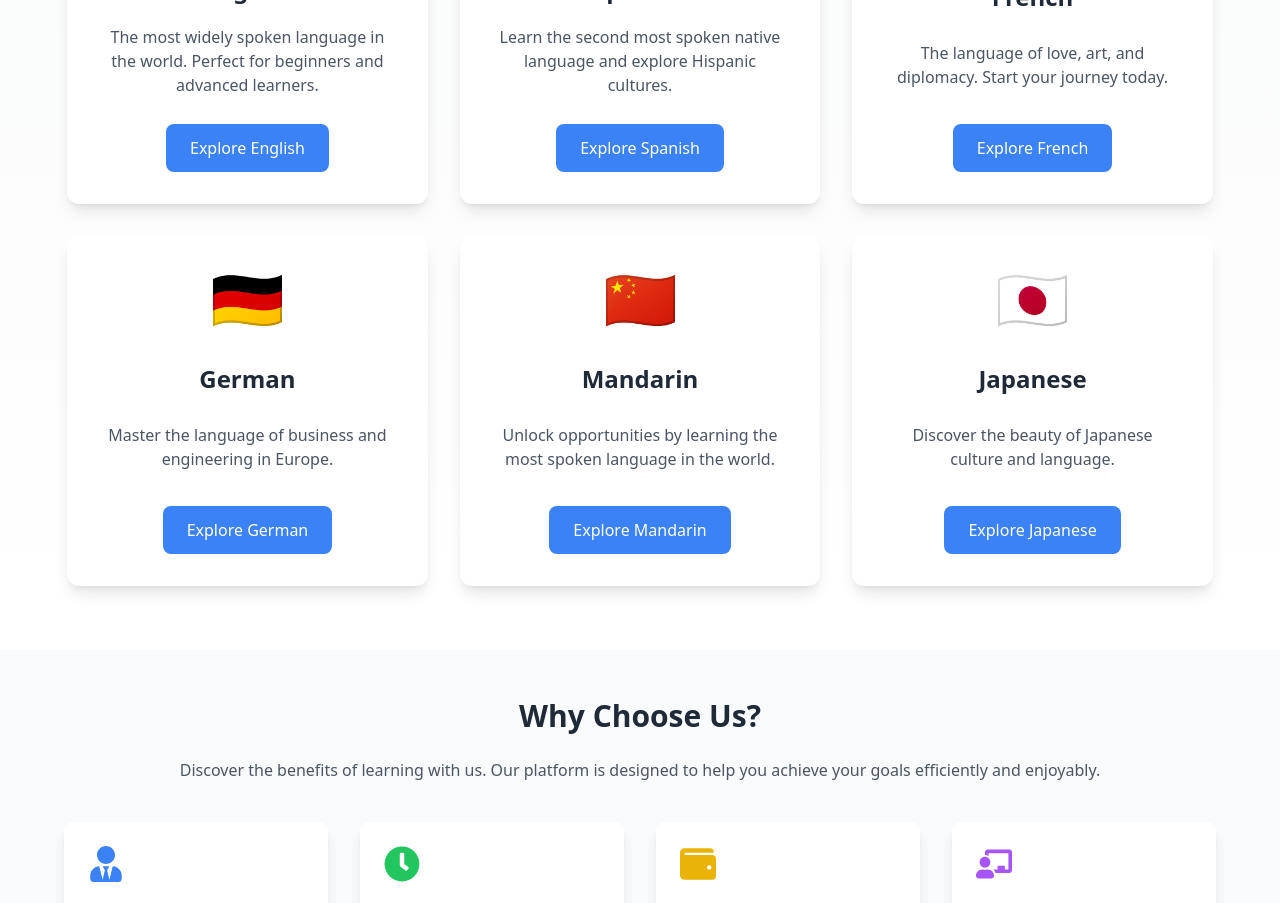
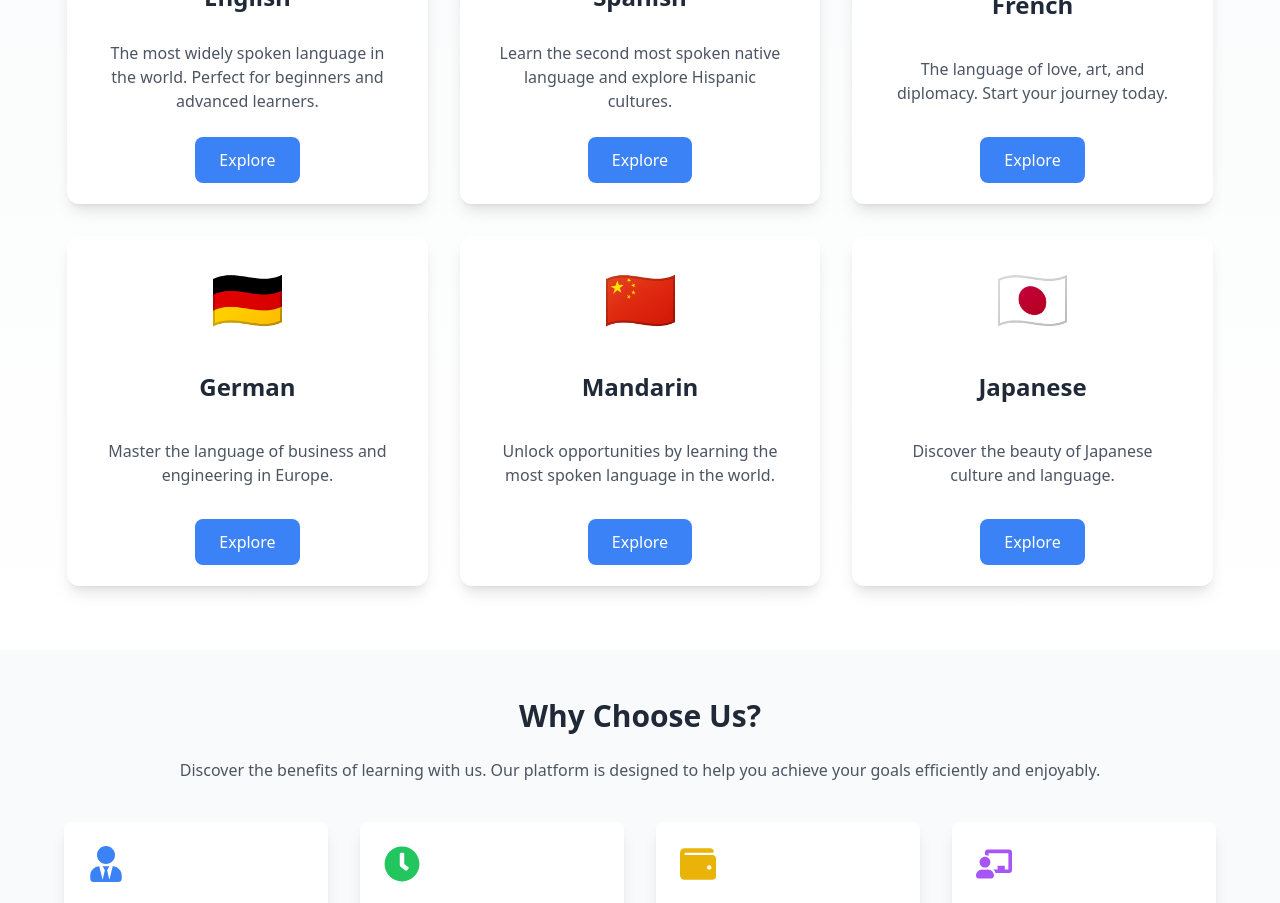
Before and after one commit to Pra1re/Learnmate-find_a_tutor, a React (Vite) app: page / in a window 1280 px wide. Shown: the part 2460-3363 px from the top of the page. Built offline with nearby package versions, Linux system fonts and the light colour scheme; no server answers.

Commit message:
all button in website is clickable now

```diff
--- a/src/components/populerlang.jsx
+++ b/src/components/populerlang.jsx
@@ -1,5 +1,6 @@
 import React from 'react';
 import { motion } from 'framer-motion';
+import { Link } from 'react-router';
 
 const PopularLanguages = () => {
   const languages = [
@@ -78,11 +79,11 @@ const PopularLanguages = () => {
                 {language.description}
               </p>
               <div className="text-center">
-                <button
+                <Link to="/alltutor"
                   className="bg-blue-500 text-white px-6 py-3 rounded-lg hover:bg-blue-600 transition-colors duration-300"
                 >
-                  Explore {language.name}
-                </button>
+                  Explore
+                </Link>
               </div>
             </motion.div>
           ))}
```
